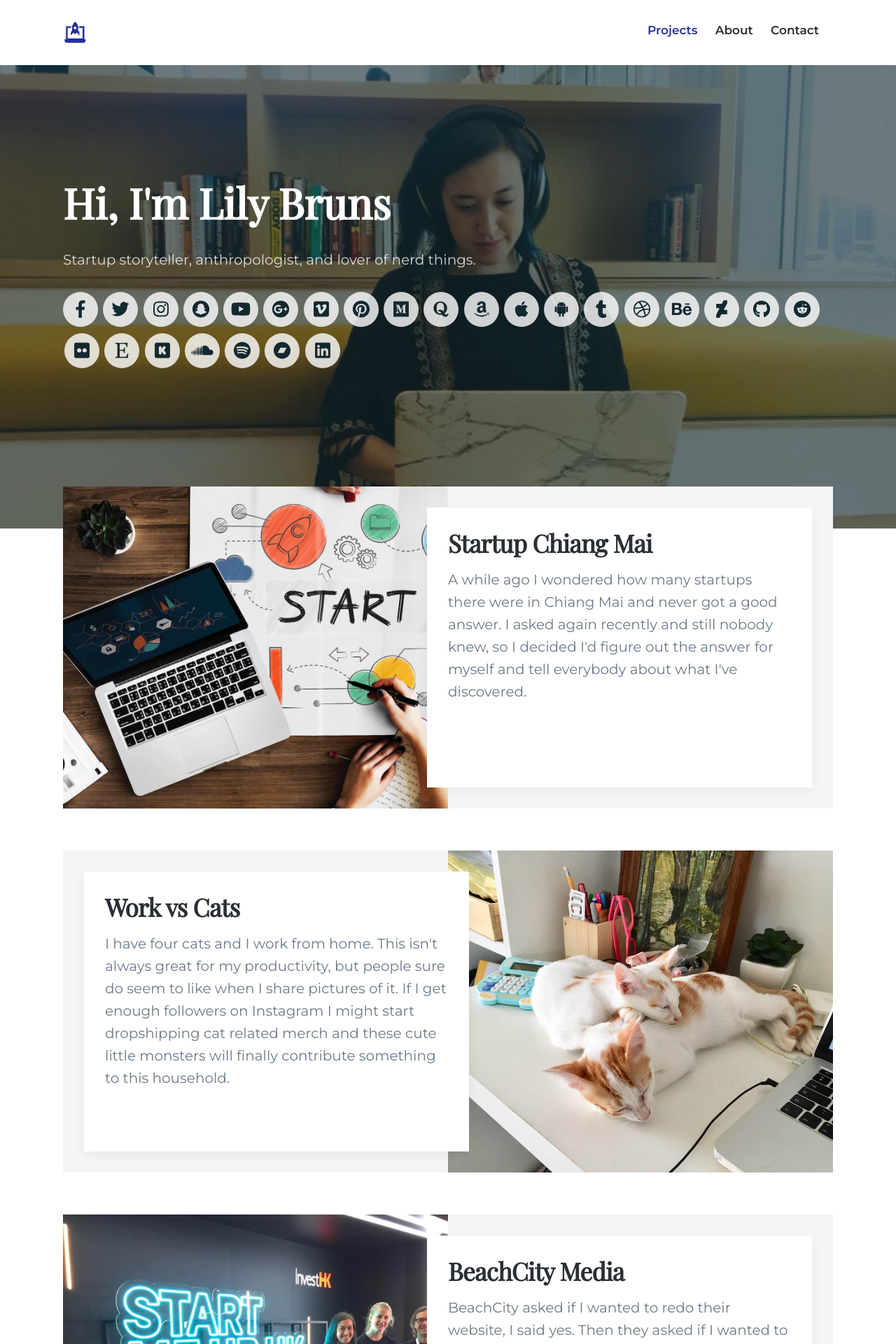
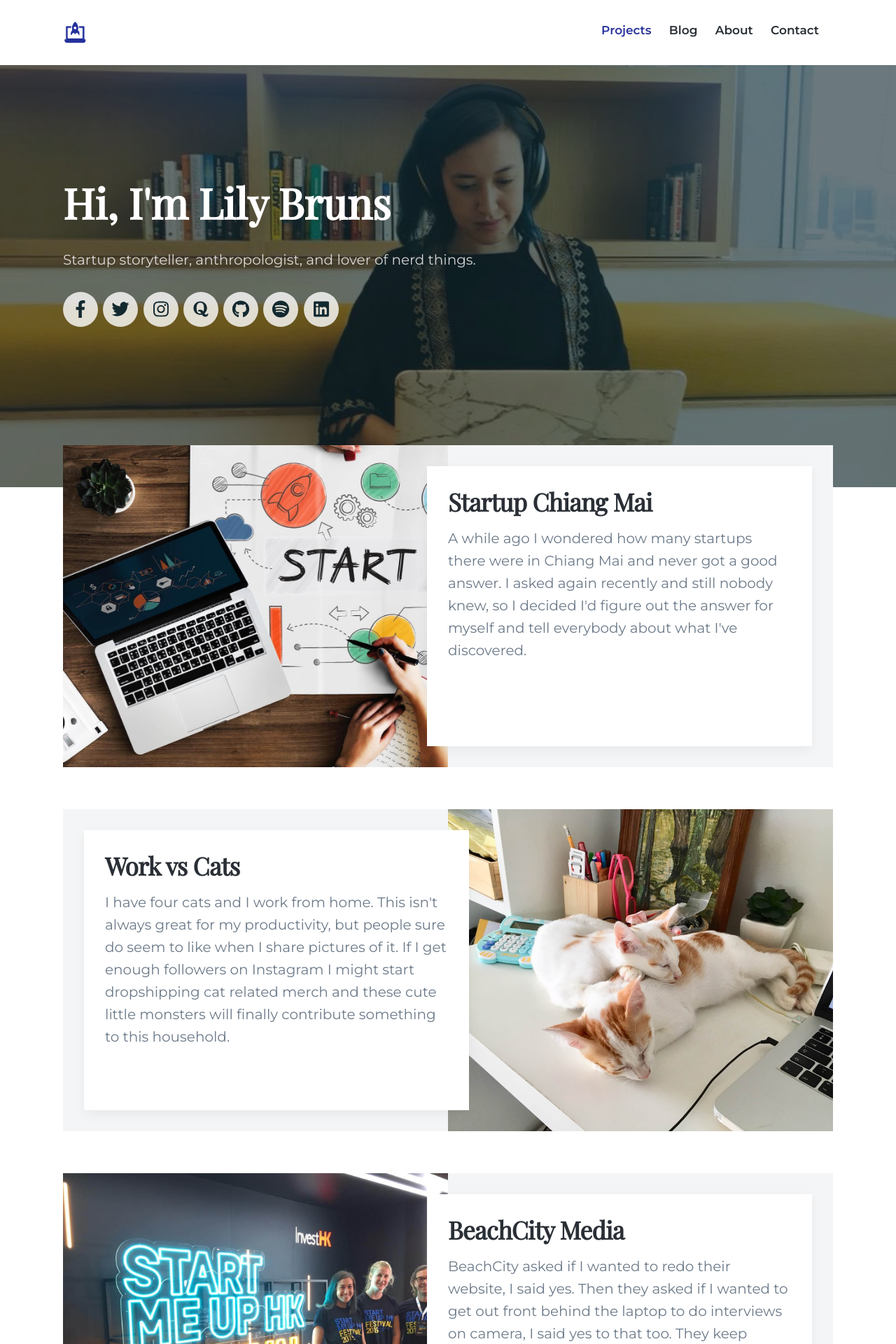
Before and after one commit to lilygoose89/lilybruns, a Jekyll site: the page built from index.html, in a window 1280 px wide. Shown: the top 1920 px of the page at 70% size. Built offline with Jekyll 4.4.1, drawn with Linux system fonts in a browser that asks for light colours; nearby versions of some CDN libraries.

Commit message:
Revert "Updated '_data/settings.yml' via CloudCannon"
This reverts commit 151179cf76043d328d4b81d5488211cf7fe228cd.

```diff
--- a/_data/settings.yml
+++ b/_data/settings.yml
@@ -1,71 +1,79 @@
 basic_settings:
   site_title: Lily Bruns
   favicon_image: /images/favicon.png
+
 header_settings:
   logo_image: /images/logo.png
   logo_width: 35
+
 menu_settings:
   menu_items:
-    - title: Projects
-      url: /
-    - title: About
-      url: /about
-    - title: Contact
-      url: /contact
+    - title: 'Projects'
+      url: '/'
+    - title: 'Blog'
+      url: '/blog/'
+    - title: 'About'
+      url: '/about'
+    - title: 'Contact'
+      url: '/contact'
+
 footer_settings:
-  footer_tagline: 'Currently located in Chiang Mai, Thailand'
+  footer_tagline: Currently located in Chiang Mai, Thailand
+
 hero_settings:
   overlay_opacity: 0.6
+
 post_settings:
   grid_spacing: 10
+
 contact_settings:
   form_action: 'https://formspree.io/lily@cnxweb.site'
-  confirmation_url: /thanks
-  email_subject: Message via LilyBruns.com
-  send_button_text: Send Message
+  confirmation_url: '/thanks'
+  email_subject: 'Message via LilyBruns.com'
+  send_button_text: 'Send Message'
+
 social_settings:
   facebook_url: 'https://www.facebook.com/lily.bruns'
   twitter_url: 'https://twitter.com/itslilybruns'
   instagram_url: 'https://www.instagram.com/lilygoose89/'
-  snapchat_url:
-  youtube_url:
-  google-plus_url:
-  vimeo_url:
-  pinterest_url:
-  medium_url:
+  snapchat_url: ''
+  youtube_url: ''
+  google-plus_url: ''
+  vimeo_url: ''
+  pinterest_url: ''
+  medium_url: ''
   quora_url: 'https://www.quora.com/profile/Lily-Bruns'
-  amazon_url:
-  apple_url:
-  android_url:
-  tumblr_url:
-  dribbble_url:
-  behance_url:
-  deviantart_url:
+  amazon_url: ''
+  apple_url: ''
+  android_url: ''
+  tumblr_url: ''
+  dribbble_url: ''
+  behance_url: ''
+  deviantart_url: ''
   github_url: 'https://github.com/lilygoose89'
-  reddit_url:
-  flickr_url:
-  etsy_url:
-  kickstarter_url:
-  soundcloud_url:
+  reddit_url: ''
+  flickr_url: ''
+  etsy_url: ''
+  kickstarter_url: ''
+  soundcloud_url: ''
   spotify_url: 'https://open.spotify.com/user/1280310641?si=4DCzOWTcQaqpSRwuSRyb5A'
-  bandcamp_url:
+  bandcamp_url: ''
   linkedin_url: 'https://www.linkedin.com/in/lilybruns/'
+
 color_settings:
   background_color: '#ffffff'
   background_alt_color: '#f4f5f6'
-  text_dark_color: '#2a2f36'
-  text_medium_color: '#6c7a89'
-  text_light_color: '#abb7b7'
+  text_dark_color: '#2A2F36'
+  text_medium_color: '#6C7A89'
+  text_light_color: '#ABB7B7'
   accent_color: '#29339b'
   border_color: '#dddddd'
   hero_background_color: '#132930'
   hero_text_color: '#ffffff'
-  error_color: '#d64541'
+  error_color: '#D64541'
+
 font_settings:
-  font_embed: >-
-    <link
-    href="https://fonts.googleapis.com/css?family=Montserrat:300,400,600,700|Playfair+Display"
-    rel="stylesheet">
+  font_embed: '<link href="https://fonts.googleapis.com/css?family=Montserrat:300,400,600,700|Playfair+Display" rel="stylesheet">'
   title_font: '"Playfair Display", serif'
   body_font: '"Montserrat", sans-serif'
   regular_weight: 400
@@ -139,9 +147,10 @@
   buttons:
     weight: 600
     letter_spacing: 0
+
 advanced_settings:
   ajax_loading: true
-  analytics_code:
-  custom_styles:
-  header_js:
-  footer_js:
+  analytics_code: ""
+  custom_styles: ""
+  header_js: ""
+  footer_js: ""
```
